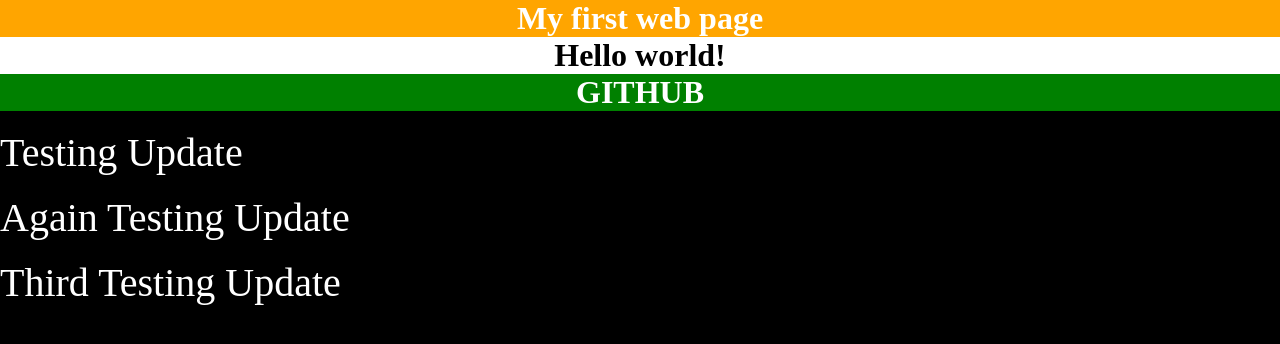
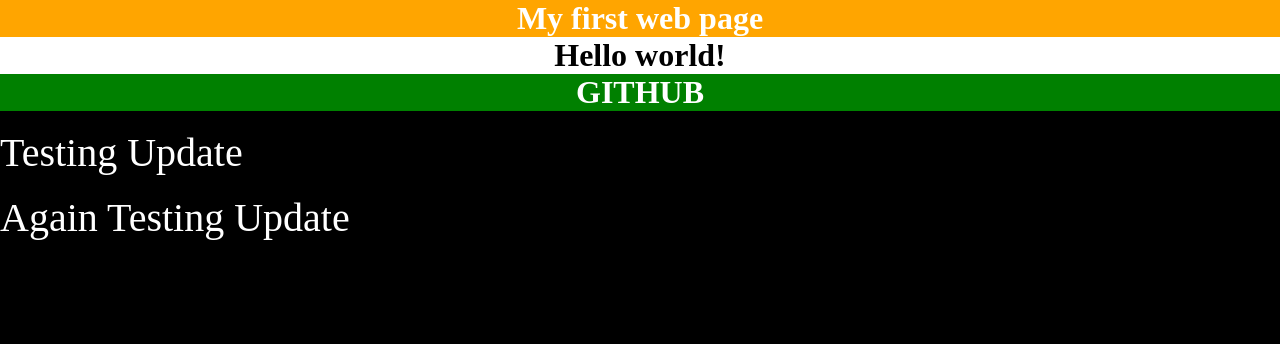
Before and after one commit to prashantgithub1001/pacific.github.io, a plain HTML site: page index.html in a window 1280 px wide. Drawn offline with Linux system fonts and the light colour scheme.

Commit message:
Delete Third testing

```diff
--- a/index.html
+++ b/index.html
@@ -17,7 +17,6 @@
     <p id="four">Testing Update</p>
     <br>
     <p id="four">Again Testing Update</p>
-    <br>
-    <p id="four">Third Testing Update</p>
+
 </body>
 </html>
```
